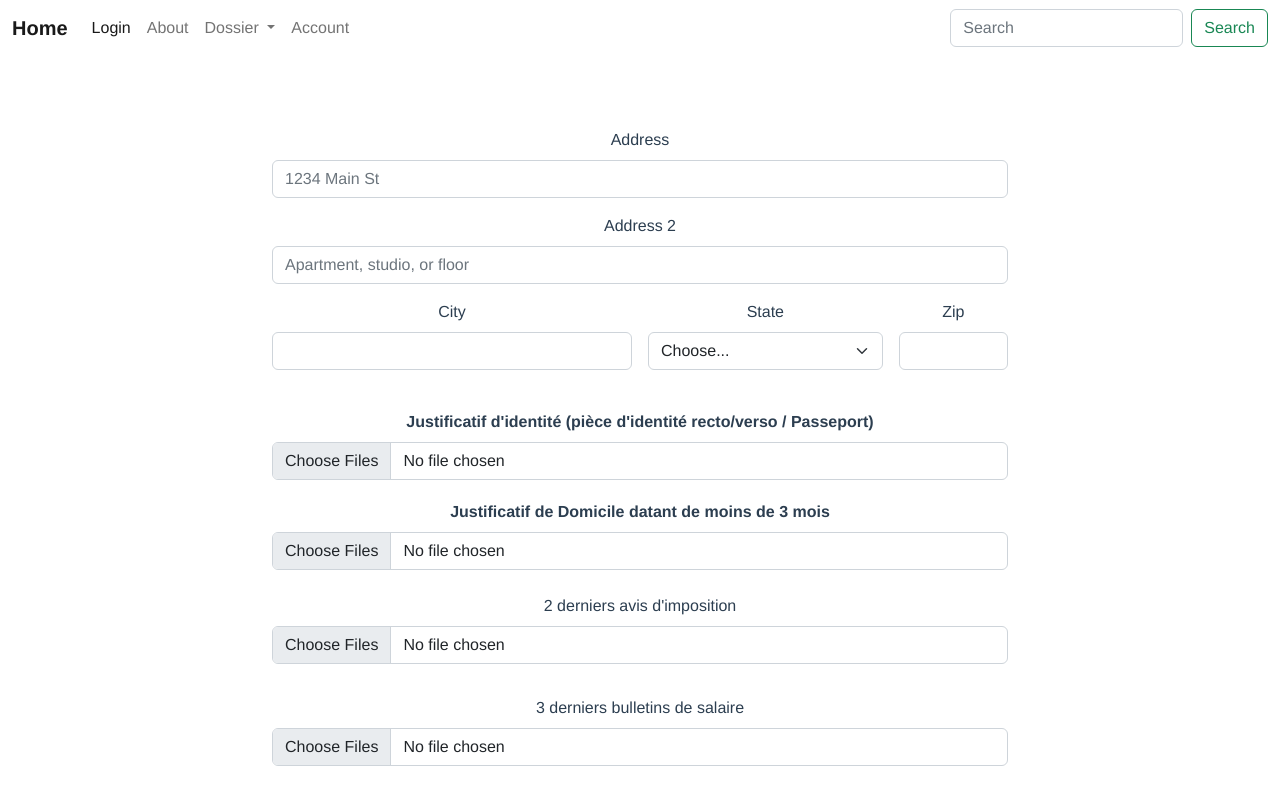
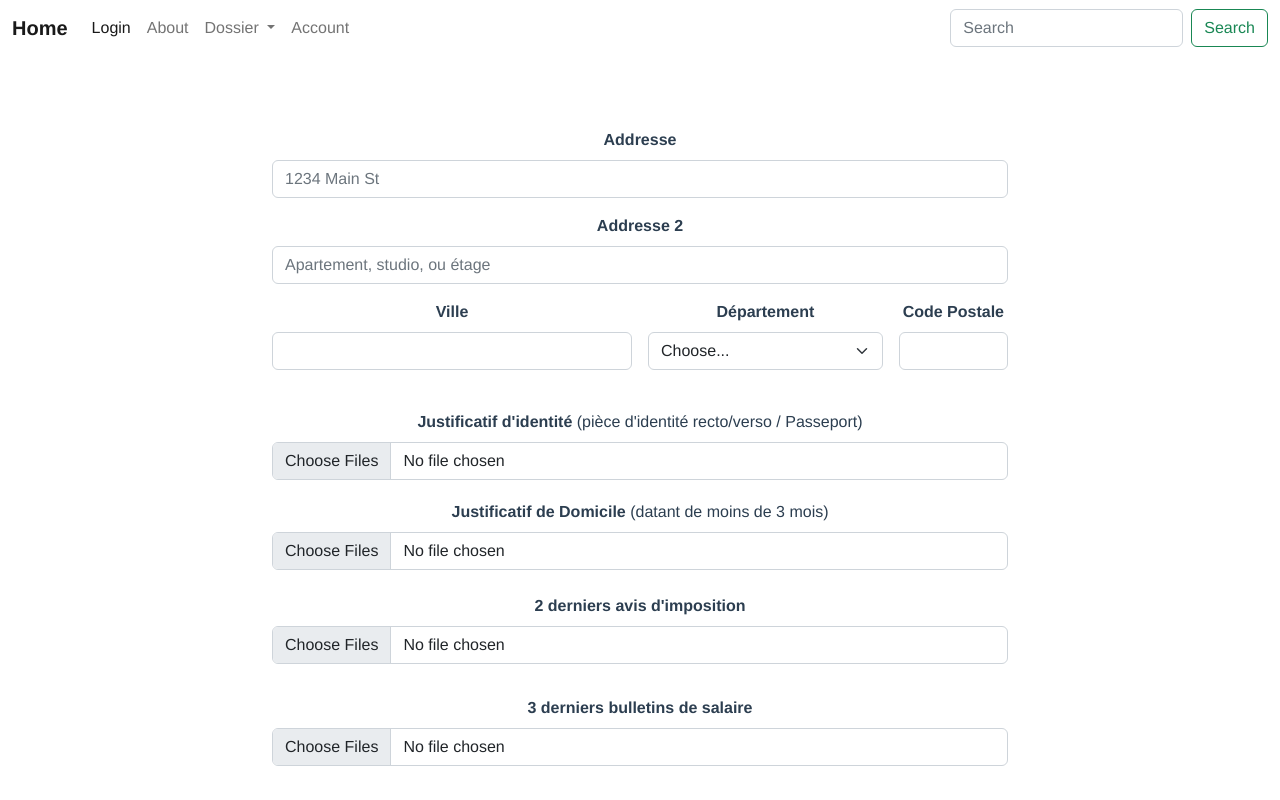
Before and after one commit to AlexiFa/SolutionFactory, a Vue app in the folder site-courtier/front/: page /ClientForm in a window 1280 px wide. Shown: the top 800 px of the page. Built offline with nearby package versions, Linux system fonts and the light colour scheme.

Commit message:
Update ClientForm.vue

```diff
--- a/site-courtier/front/src/views/user/ClientForm.vue
+++ b/site-courtier/front/src/views/user/ClientForm.vue
@@ -49,48 +49,65 @@
 
                     <div class="col-12">
                         <br><br><br>
-                        <label for="inputAddress" class="form-label">Address</label>
+                        <label for="inputAddress" class="form-label"><strong>Addresse</strong></label>
                         <input type="text" class="form-control" id="inputAddress" placeholder="1234 Main St">
                     </div>
                     <div class="col-12">
-                        <label for="inputAddress2" class="form-label">Address 2</label>
-                        <input type="text" class="form-control" id="inputAddress2" placeholder="Apartment, studio, or floor">
+                        <label for="inputAddress2" class="form-label"><strong>Addresse 2</strong></label>
+                        <input type="text" class="form-control" id="inputAddress2" placeholder="Apartement, studio, ou étage">
                     </div>
                     <div class="col-md-6">
-                        <label for="inputCity" class="form-label">City</label>
+                        <label for="inputCity" class="form-label"><strong>Ville</strong></label>
                         <input type="text" class="form-control" id="inputCity">
                     </div>
                     <div class="col-md-4">
-                        <label for="inputState" class="form-label">State</label>
+                        <label for="inputState" class="form-label"><strong>Département</strong></label>
                         <select id="inputState" class="form-select">
                         <option selected>Choose...</option>
-                        <option>...</option>
+                        <option>Auvergne-Rhône-Alpes</option>
+                        <option>Bourgogne-Franche-Comté</option>
+                        <option>Bretagne</option>
+                        <option>Centre-Val de Loire</option>
+                        <option>Corse</option>
+                        <option>Grand-Est</option>
+                        <option>Guadeloupe</option>
+                        <option> Guyane</option>
+                        <option>Hauts-de-France</option>
+                        <option>Île-de-France</option>
+                        <option>La Réunion</option>
+                        <option>Martinique</option>
+                        <option>Mayotte</option>
+                        <option>Normandie</option>
+                        <option>Nouvelle-Aquitaine</option>
+                        <option>Occitanie</option>
+                        <option>Pays de la Loire</option>
+                        <option>Provence-Alpes-Côte d'Azur</option>>
                         </select>
                         <br>
                     </div>
                     <div class="col-md-2">
-                        <label for="inputZip" class="form-label">Zip</label>
+                        <label for="inputZip" class="form-label"><strong>Code Postale</strong></label>
                         <input type="text" class="form-control" id="inputZip">
                     </div>
 
                     <div class="mb-1">
-                        <label for="formFileMultiple" class="form-label"><strong>Justificatif d'identité (pièce d'identité recto/verso / Passeport)</strong></label>
+                        <label for="formFileMultiple" class="form-label"><strong>Justificatif d'identité</strong> (pièce d'identité recto/verso / Passeport)</label>
                         <input class="form-control" type="file" id="idcard" multiple>
                     </div>
                     <div class="mb-2">
-                        <label for="formFileMultiple" class="form-label"><strong>Justificatif de Domicile datant de moins de 3 mois</strong> </label>
+                        <label for="formFileMultiple" class="form-label"><strong>Justificatif de Domicile</strong> (datant de moins de 3 mois) </label>
                         <input class="form-control" type="file" id="domicile" multiple>
                     </div>
                     <div class="mb-3">
-                        <label for="formFileMultiple" class="form-label">2 derniers avis d'imposition</label>
+                        <label for="formFileMultiple" class="form-label"><strong>2 derniers avis d'imposition</strong></label>
                         <input class="form-control" type="file" id="impot" multiple>
                     </div>
                     <div class="mb-4">
-                        <label for="formFileMultiple" class="form-label">3 derniers bulletins de salaire</label>
+                        <label for="formFileMultiple" class="form-label"><strong>3 derniers bulletins de salaire</strong></label>
                         <input class="form-control" type="file" id="bulsalaire" multiple>
                     </div>
                     <div class="mb-4">
-                        <label for="formFileMultiple" class="form-label">3 derniers relevés de compte en banque</label>
+                        <label for="formFileMultiple" class="form-label"><strong>3 derniers relevés de compte en banque</strong></label>
                         <input class="form-control" type="file" id="relevecompte" multiple>
                     </div>
 
```
